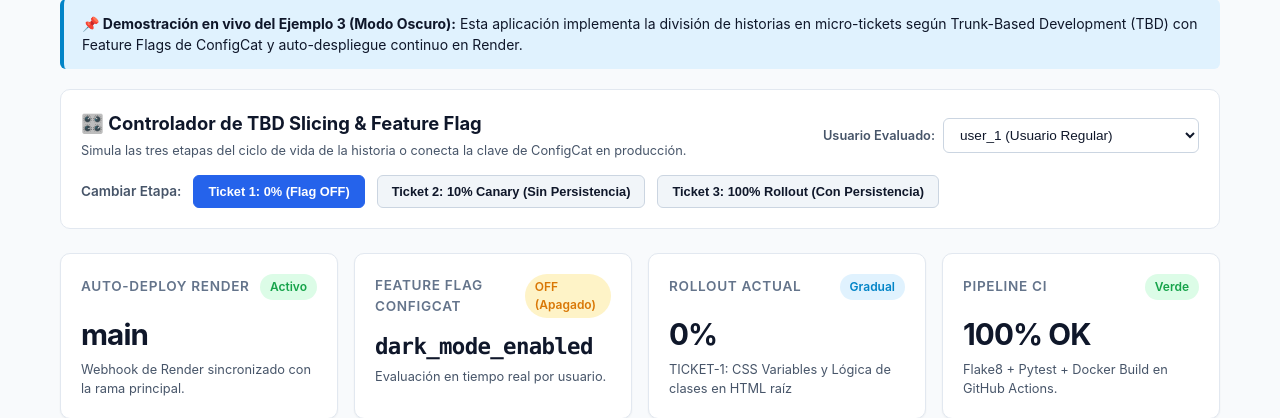
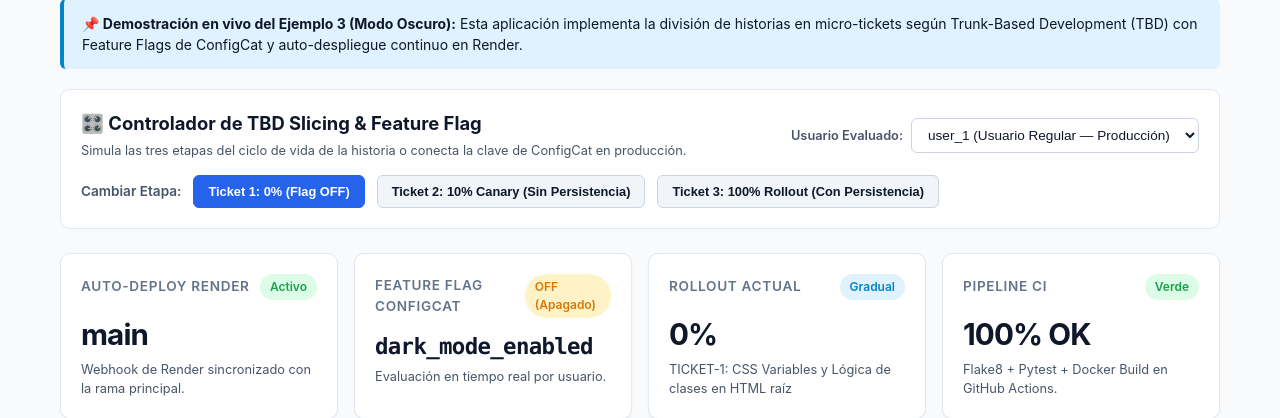
Before and after one commit to MP-Daniel/diplomado, a FastAPI app: page / in a window 1280 px wide. Shown: the part 133-551 px from the top of the page. Run offline with FastAPI, Linux system fonts and the light colour scheme.

Commit message:
refactor(ui): simplify user selector to only 2 users for cleaner demo

```diff
--- a/app/templates/index.html
+++ b/app/templates/index.html
@@ -65,10 +65,8 @@
         <div class="user-selector-wrapper">
           <label for="userSelector" class="metric-desc" style="font-weight: 600;">Usuario Evaluado:</label>
           <select id="userSelector" class="input-select">
-            <option value="user_1">user_1 (Usuario Regular)</option>
-            <option value="user_canary_early">user_canary_early (Canary Tester)</option>
-            <option value="user_qa_tester">user_qa_tester (QA Team)</option>
-            <option value="user_production_99">user_production_99 (Prod User)</option>
+            <option value="user_1">user_1 (Usuario Regular — Producción)</option>
+            <option value="user_qa_tester">user_qa_tester (Equipo QA — Interno)</option>
           </select>
         </div>
       </div>
```
